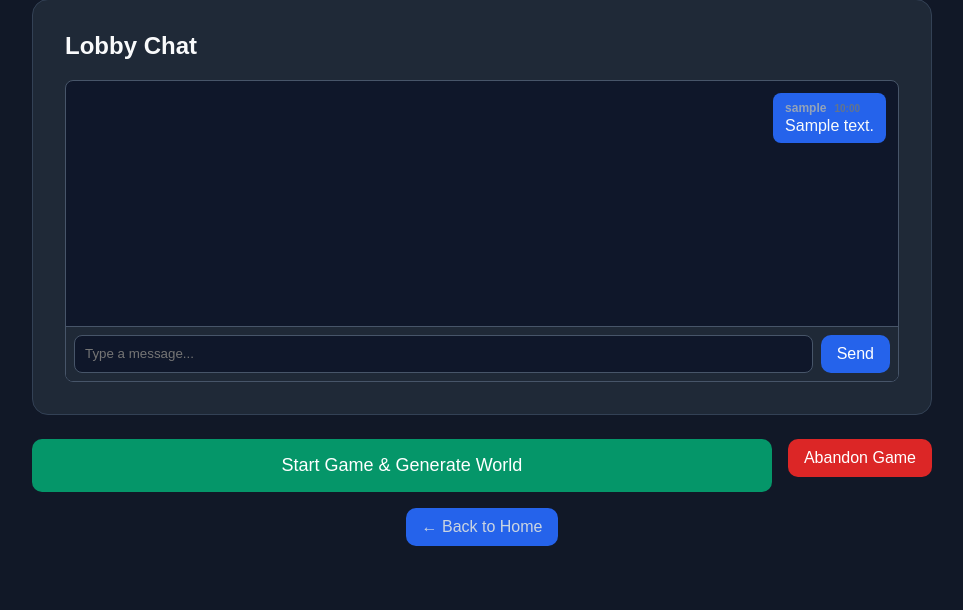
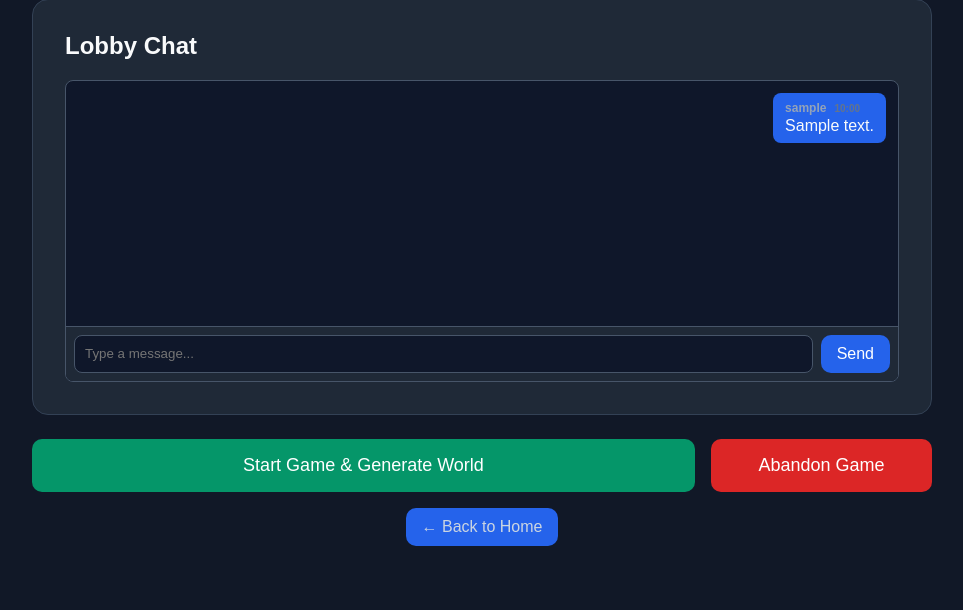
Before and after one commit to JeremyFlorence/hexquest, a Django app: page /games/1/setup/ in a window 1280 px wide. Shown: the part 1164-1774 px from the top of the page, without its empty margins (158-1121 px from the left). Run offline with Django 5.2, Linux system fonts and the light colour scheme; a user stored in the database is signed in; tables that the repository leaves empty hold one stand-in row (values such as "Sample post").

Commit message:
Improve display consistency and sizing of buttons on game setup page

```diff
--- a/project/hexquest/static/hexquest/css/base.css
+++ b/project/hexquest/static/hexquest/css/base.css
@@ -33,10 +33,6 @@ a.secondary, button.secondary {
 
 button.success {
     background: #16a34a;
-}
-
-button.danger {
-    background: #dc2626;
 }
 
 .muted {
--- a/project/hexquest/static/hexquest/css/game_setup.css
+++ b/project/hexquest/static/hexquest/css/game_setup.css
@@ -12,7 +12,12 @@ section {
 
 button.success {
     background: #059669;
-    width: 100%;
+    font-size: 18px;
+    padding: 16px;
+}
+
+button.danger {
+    background: #dc2626;
     font-size: 18px;
     padding: 16px;
 }
--- a/project/hexquest/templates/hexquest/game_setup.html
+++ b/project/hexquest/templates/hexquest/game_setup.html
@@ -158,15 +158,15 @@
 
     {% if game.creator == request.user %}
         <div style="display: flex; gap: 16px; margin-top: 24px;">
-            <form method="post" style="flex: 1;">
+            <form method="post" style="flex: 3;">
                 {% csrf_token %}
                 <input type="hidden" name="action" value="start_game">
                 <button type="submit" class="success" style="width: 100%;">Start Game & Generate World</button>
             </form>
-            <form method="post" onsubmit="return confirm('Are you sure you want to abandon this game? This will delete the game and all its data.')">
+            <form method="post" onsubmit="return confirm('Are you sure you want to abandon this game? This will delete the game and all its data.')" style="flex: 1;">
                 {% csrf_token %}
                 <input type="hidden" name="action" value="abandon_game">
-                <button type="submit" class="danger">Abandon Game</button>
+                <button type="submit" class="danger" style="width: 100%;">Abandon Game</button>
             </form>
         </div>
     {% else %}
```
